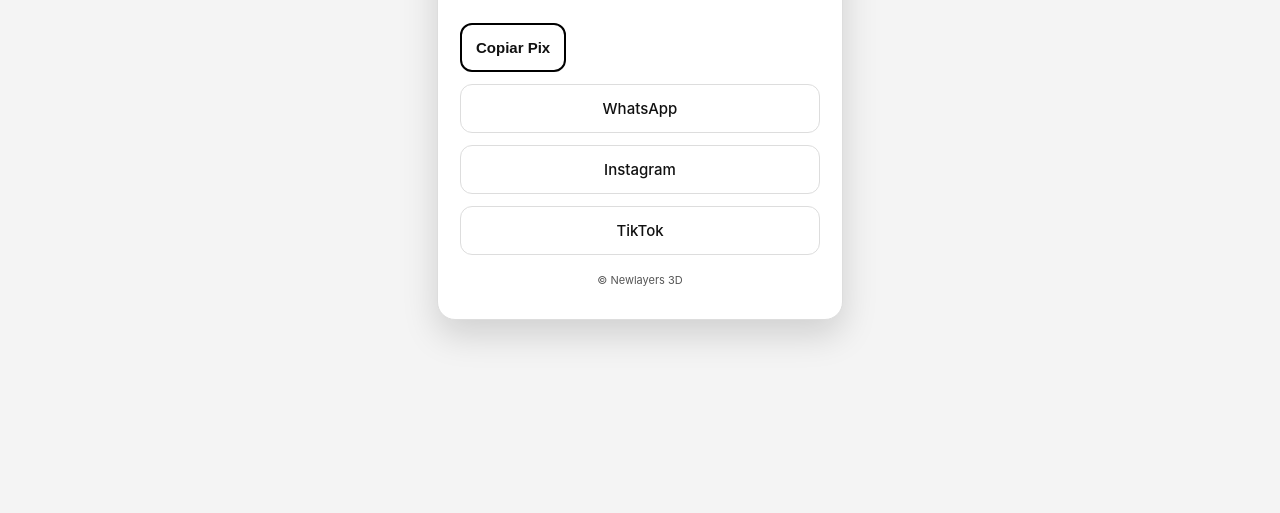
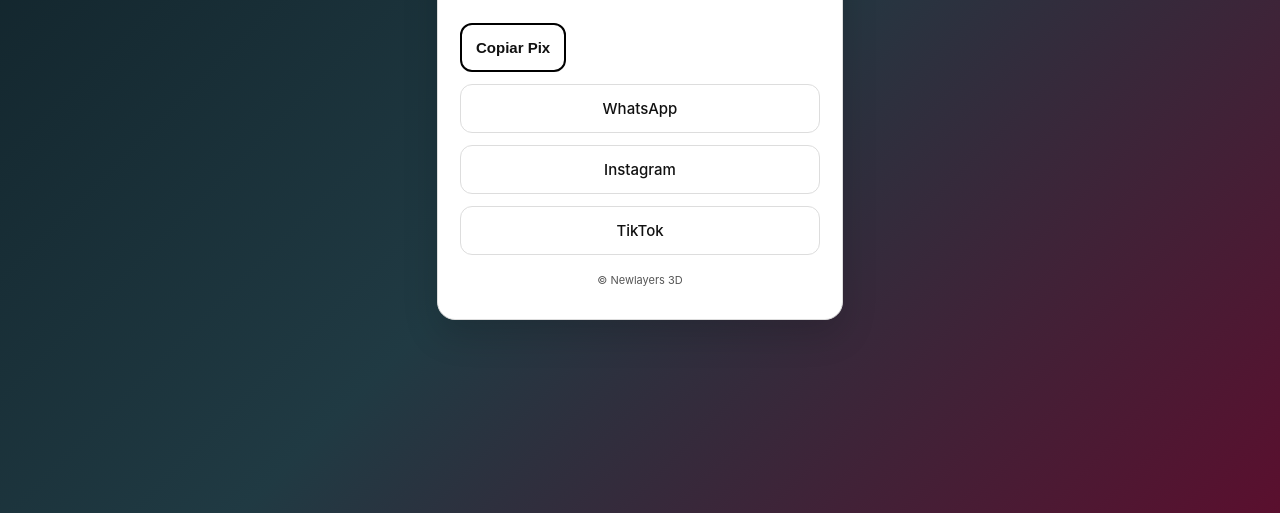
Before and after one commit to rslayeer-creator/Newlayers3d.github.io, a plain HTML site: page index.html in a window 1280 px wide. Shown: the part 287-800 px from the top of the page. Drawn offline with Linux system fonts and the light colour scheme.

Commit message:
Update index.html

```diff
--- a/index.html
+++ b/index.html
@@ -31,7 +31,7 @@
   margin: 0;
   min-height: 100vh;
   font-family: -apple-system, BlinkMacSystemFont, "Segoe UI", Roboto, Arial, sans-serif;
-      background: var(--bg);
+  background: linear-gradient(135deg, #0f2027, #203a43, #5a0f2e);
   display: flex;
   align-items: center;
   justify-content: center;
```
Lines whose indentation alone changed are shown as unchanged.
